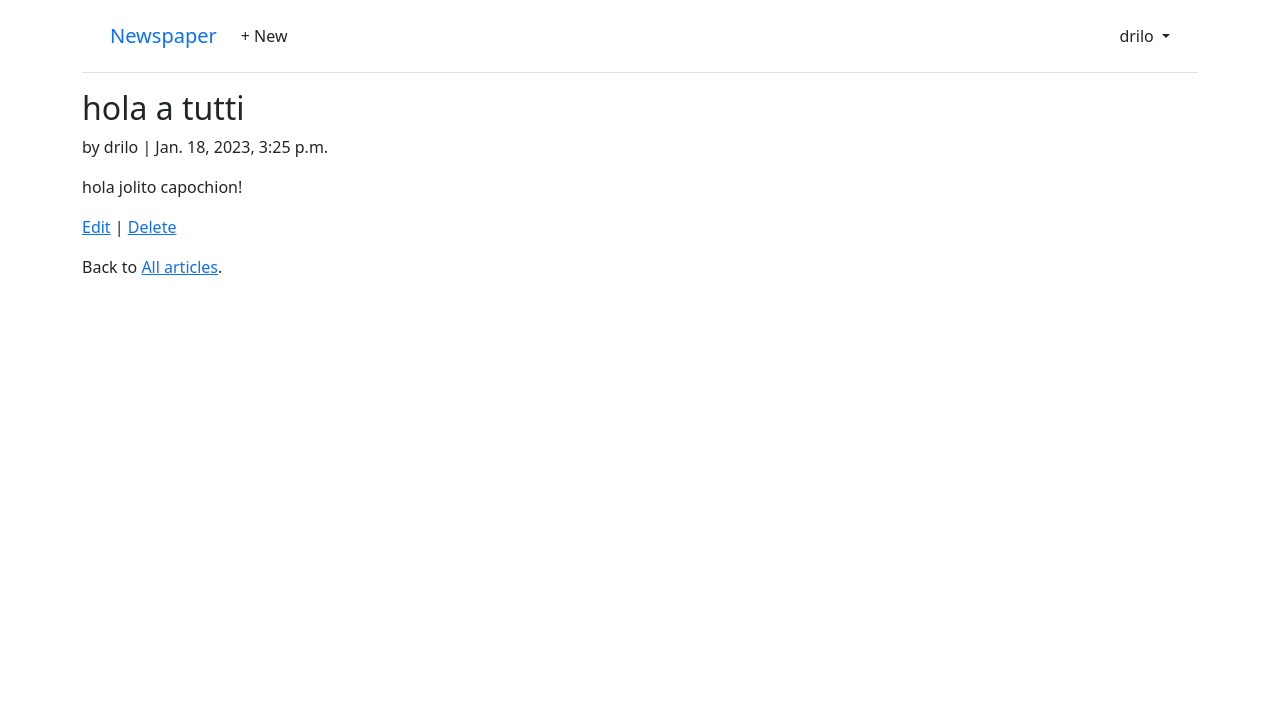
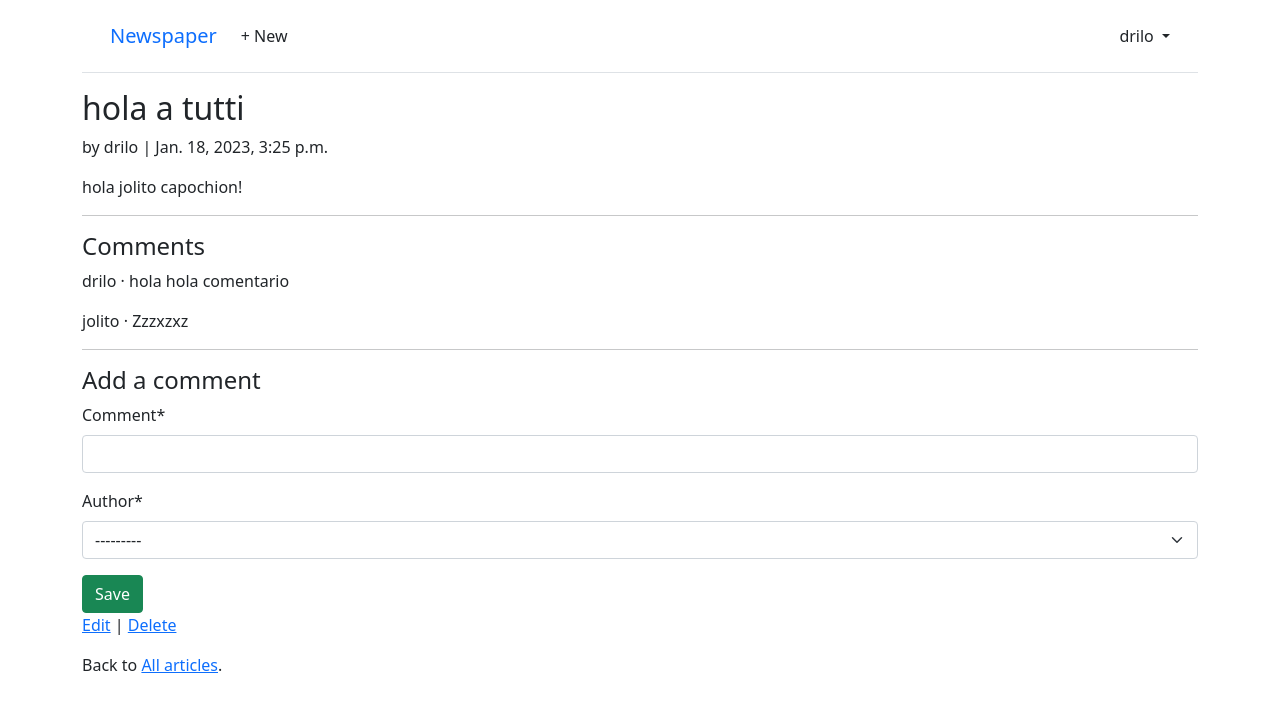
Before and after one commit to Dril0/news, a Django app: page /articles/3 in a window 1280 px wide. Shown: the top 712 px of the page. Run offline with Django 4.2, Linux system fonts and the light colour scheme; a user stored in the database is signed in; data comes from the database, SQL or seed files in the repository; some libraries are stand-ins or nearby versions.

Commit message:
mostramos los comentarios y permitimos agregar desde el article

```diff
--- a/templates/article_detail.html
+++ b/templates/article_detail.html
@@ -1,4 +1,5 @@
 {% extends "base.html" %}
+{% load crispy_forms_tags %}
 {% block content %}
 
 <div class="article-entry">
@@ -7,6 +8,20 @@
     <p>{{ article.body }}</p>
 </div>
 
+<hr>
+<h4>Comments</h4>
+{% for comment in article.comment_set.all %}
+<p>
+    {{ comment.author }} &middot; {{ comment }}
+</p>
+{% endfor %}
+<hr>
+
+<h4>Add a comment</h4>
+<form action="" method="post">{% csrf_token %}
+    {{ form|crispy }}
+    <button class="btn btn-success ml-2" type="submit">Save</button>
+</form>
 <p>
     <a href="{% url 'article_edit' article.pk %}">Edit</a> | <a href="{% url 'article_delete' article.pk %}">Delete</a>
 </p>
```
